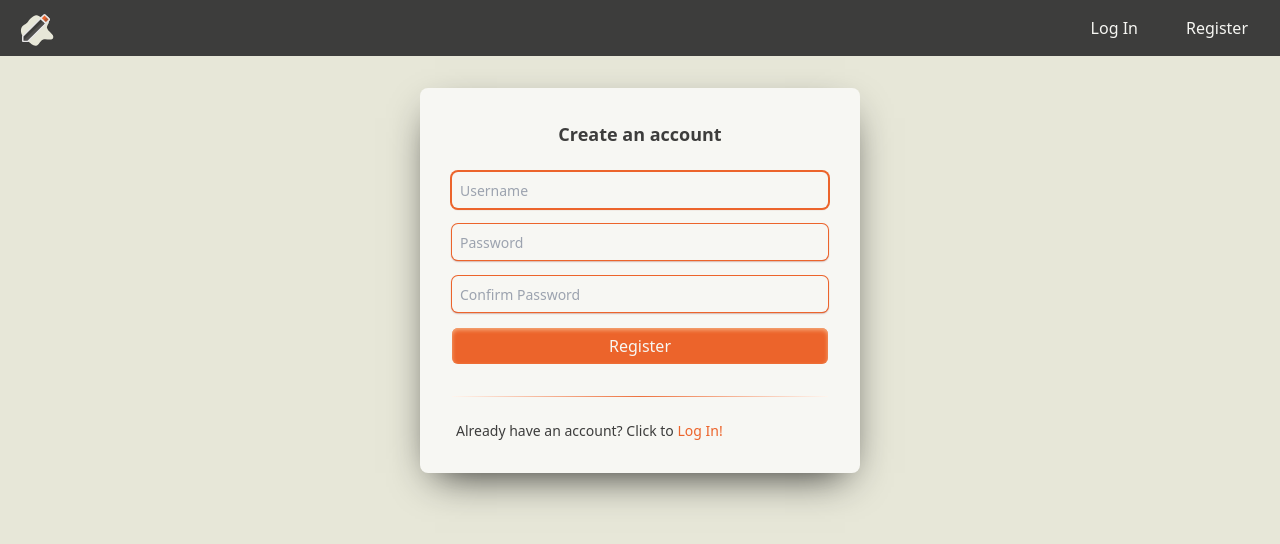
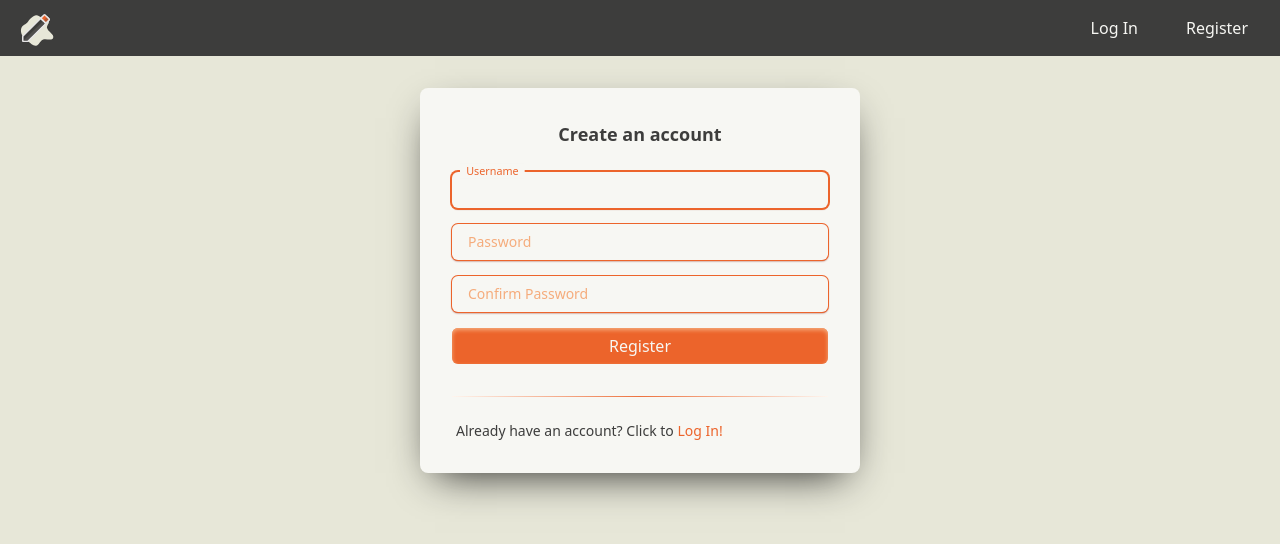
Before and after one commit to alitarika/wordGame, a React (Vite) app in the folder frontend/: page /register in a window 1280 px wide. Shown: the top 544 px of the page. Built offline with nearby package versions, Linux system fonts and the light colour scheme.

Commit message:
modify word backend logic -> catch if there is not any change. Form input label style changed to 'floating' input label in all forms -> login register create word modify word.

```diff
--- a/frontend/index.html
+++ b/frontend/index.html
@@ -4,7 +4,7 @@
     <meta charset="UTF-8" />
     <link rel="icon" type="image/svg+xml" href="./src/assets/logo.svg" />
     <meta name="viewport" content="width=device-width, initial-scale=1.0" />
-    <title>word game</title>
+    <title>Word Game</title>
   </head>
   <body
     class="bg-light text-dark box-border h-[100vh] w-[100vw] overflow-x-hidden"
--- a/frontend/src/assets/app.css
+++ b/frontend/src/assets/app.css
@@ -19,7 +19,10 @@
     @apply mb-6 font-bold text-lg text-center;
   }
   .form-input {
-    @apply shadow-sm shadow-primary-800 border-0 outline-0 block w-full ring-1 rounded-md focus:ring-2 bg-light-50 ring-primary placeholder:text-sm py-1.5 my-4 px-2 disabled:cursor-not-allowed;
+    @apply shadow-sm shadow-primary-800 border-0 outline-0 block w-full ring-1 rounded-md focus:ring-2 bg-light-50 ring-primary placeholder:text-sm py-1.5 my-4 px-3 disabled:cursor-not-allowed;
+  }
+  .form-label {
+    @apply absolute start-2 text-sm text-primary duration-200 transform -translate-y-2 scale-[0.77] -top-[3px] z-10 origin-[0] bg-light-50 px-2 peer-placeholder-shown:scale-100 peer-placeholder-shown:text-primary-300 peer-placeholder-shown:-translate-y-2 peer-placeholder-shown:top-4 peer-focus:-top-[3px] peer-focus:px-2 peer-focus:text-primary peer-focus:scale-[0.77];
   }
   .form-btn {
     @apply shadow-inner shadow-primary-300 active:shadow-primary-200 hover:opacity-90 block w-full bg-primary-500  text-light-50 rounded-md py-1.5 active:bg-primary-600 disabled:cursor-not-allowed;
--- a/frontend/src/components/TrainingCard.jsx
+++ b/frontend/src/components/TrainingCard.jsx
@@ -6,7 +6,7 @@ const TrainingCard = ({ children, onClick }) => {
       onClick={onClick}
       role="button"
       tabIndex={0}
-      className=" active:bg-dark-950 w-40 h-24 bg-gradient-to-bl from-dark-950 to-dark-600 hover:from-dark-900 hover:to-dark-500 shadow-inner shadow-dark-500 text-light p-2 active:from-primary-950 active:to-dark-600 text-center rounded-lg"
+      className="truncate active:bg-dark-950 w-40 h-24 bg-gradient-to-bl from-dark-950 to-dark-600 hover:from-dark-900 hover:to-dark-500 shadow-inner shadow-dark-500 text-light p-2 active:from-primary-950 active:to-dark-600 text-center rounded-lg"
     >
       <p className="pt-7">{children}</p>
     </div>
--- a/frontend/src/components/WordCard.jsx
+++ b/frontend/src/components/WordCard.jsx
@@ -1,7 +1,6 @@
 import { enqueueSnackbar } from "notistack";
 import React, { useContext } from "react";
-import { MdDeleteForever } from "react-icons/md";
-import { MdChangeCircle } from "react-icons/md";
+import { MdDeleteForever, MdChangeCircle } from "react-icons/md";
 import { Link } from "react-router-dom";
 import { deleteWord } from "../controllers/wordListControllers";
 import { WordListContext } from "../contexts/WordListContext";
@@ -34,6 +33,7 @@ const WordCard = ({ word }) => {
     <div className="relative">
       <button
         onClick={handleDelete}
+        title="Delete Word"
         className="absolute rounded-full size-5 text-primary-700 top-5 left-5  hover:size-7 hover:top-4 hover:left-4"
       >
         <MdDeleteForever className="mx-auto text-xl hover:text-3xl" />
--- a/frontend/src/components/WordCardSkeleton.jsx
+++ b/frontend/src/components/WordCardSkeleton.jsx
@@ -14,7 +14,7 @@ const WordCardSkeleton = () => {
       <div className=" h-px w-full bg-gradient-to-r from-light-50 via-light-200/90 to-light-50"></div>
       <div className="p-2 text-center hover:shadow-custom hover:cursor-pointer rounded-lg hover:shadow-light hover:bg-[linear-gradient(90deg,#e7e7d8,5%,#f7f7f3,95%,#e7e7d8)]">
         <p className="px-8 font-bold truncate rounded-lg bg-dark-900/50 h-3 w-36 mx-auto mt-2 animate-pulse"></p>
-        <p className="px-12 font-bold truncate rounded-lg bg-dark-900/40 h-2 w-24 mx-auto mt-3 mb-1 animate-pulse"></p>
+        <p className="px-4 font-bold truncate rounded-lg bg-dark-900/40 h-2 w-24 mx-auto mt-3 mb-1 animate-pulse"></p>
       </div>
     </div>
   );
--- a/frontend/src/pages/users/Login.jsx
+++ b/frontend/src/pages/users/Login.jsx
@@ -49,12 +49,13 @@ const Login = () => {
     <section className="form-card">
       <h1 className="form-title">Log In to your account</h1>
       <form onSubmit={handleLogin}>
+        <div className="relative">
           <input
-          className="form-input"
+            className="form-input peer"
             type="text"
             autoFocus
             autoComplete="username"
-          placeholder="Username"
+            placeholder=" "
             name="username"
             id="username"
             value={formData.username}
@@ -62,10 +63,15 @@ const Login = () => {
               setFormData({ ...formData, username: e.target.value })
             }
           />
+          <label for="username" className="form-label">
+            Username
+          </label>
+        </div>
+        <div className="relative">
           <input
-          className="form-input"
+            className="form-input peer"
             type="password"
-          placeholder="Password"
+            placeholder=" "
             name="password"
             id="password"
             value={formData.password}
@@ -73,6 +79,11 @@ const Login = () => {
               setFormData({ ...formData, password: e.target.value })
             }
           />
+          <label for="password" className="form-label">
+            Password
+          </label>
+        </div>
+
         <button className="form-btn">Login</button>
       </form>
       <div className="h-px w-full bg-gradient-to-r from-primary-50 via-primary-500/90 to-primary-50 mt-8 mb-6"></div>
--- a/frontend/src/pages/users/Register.jsx
+++ b/frontend/src/pages/users/Register.jsx
@@ -56,12 +56,13 @@ const Register = () => {
     <section className="form-card">
       <h1 className="form-title">Create an account</h1>
       <form onSubmit={handleRegister}>
+        <div className="relative">
           <input
-          className="form-input"
+            className="form-input peer"
             type="text"
             autoFocus
             autoComplete="username"
-          placeholder="Username"
+            placeholder=" "
             name="username"
             id="username"
             value={formData.username}
@@ -69,10 +70,16 @@ const Register = () => {
               setFormData({ ...formData, username: e.target.value })
             }
           />
+          <label for="username" className="form-label">
+            Username
+          </label>
+        </div>
+
+        <div className="relative">
           <input
-          className="form-input"
+            className="form-input peer"
             type="password"
-          placeholder="Password"
+            placeholder=" "
             name="password"
             id="password"
             value={formData.password}
@@ -80,10 +87,16 @@ const Register = () => {
               setFormData({ ...formData, password: e.target.value })
             }
           />
+          <label for="password" className="form-label">
+            Password
+          </label>
+        </div>
+
+        <div className="relative">
           <input
-          className="form-input"
+            className="form-input peer"
             type="password"
-          placeholder="Confirm Password"
+            placeholder=" "
             name="passwordConfirm"
             id="passwordConfirm"
             value={formData.passwordConfirm}
@@ -91,6 +104,11 @@ const Register = () => {
               setFormData({ ...formData, passwordConfirm: e.target.value })
             }
           />
+          <label for="passwordConfirm" className="form-label">
+            Confirm Password
+          </label>
+        </div>
+
         <button className="form-btn">Register</button>
       </form>
       <div className="h-px w-full bg-gradient-to-r from-primary-50 via-primary-500/90 to-primary-50 mt-8 mb-6"></div>
--- a/frontend/src/pages/words/CreateWord.jsx
+++ b/frontend/src/pages/words/CreateWord.jsx
@@ -47,11 +47,12 @@ const CreateWord = ({ disabled = false }) => {
     <section className="form-card">
       <h1 className="form-title">Create a word</h1>
       <form onSubmit={handleSubmit}>
+        <div className="relative">
           <input
-          className="form-input"
+            className="form-input peer"
             type="text"
             autoFocus={!disabled}
-          placeholder="word"
+            placeholder=" "
             name="original"
             id="original"
             value={formData.original}
@@ -60,10 +61,16 @@ const CreateWord = ({ disabled = false }) => {
             }
             disabled={disabled}
           />
+          <label for="original" className="form-label">
+            Word
+          </label>
+        </div>
+
+        <div className="relative">
           <input
-          className="form-input"
+            className="form-input peer"
             type="text"
-          placeholder="translation"
+            placeholder=" "
             name="translation"
             id="translation"
             value={formData.translation}
@@ -72,6 +79,11 @@ const CreateWord = ({ disabled = false }) => {
             }
             disabled={disabled}
           />
+          <label for="translation" className="form-label">
+            Translation
+          </label>
+        </div>
+
         <button className="form-btn" disabled={disabled}>
           Create Word
         </button>
--- a/frontend/src/pages/words/GuestHomePage.jsx
+++ b/frontend/src/pages/words/GuestHomePage.jsx
@@ -1,6 +1,7 @@
 import React, { useEffect } from "react";
 import RandomWordCard from "../../components/RandomWordCard";
 import CreateWord from "./CreateWord";
+import WordCardSkeleton from "../../components/WordCardSkeleton";
 
 const Home = () => {
   useEffect(() => {
@@ -12,9 +13,26 @@ const Home = () => {
       <h1 className="gradient-text text-[10vmin] text-balance text-center p-4 drop-shadow-lg custom-text-shadow border-2 border-black">
         Practicing Your Words Has Never Been This Fun
       </h1>
+      <div className="border-2  border-black flex flex-col-reverse sm:flex-row">
+        <div className="border-2 border-black">
+          <p>text</p>
+        </div>
+        <div className="sm:w-[440px]">
+          <CreateWord disabled />
+        </div>
+      </div>
       <div>
-        <p> asd</p>
-        <CreateWord disabled />
+        <div className="max-w-[440px] bg-light-50 p-4 m-auto rounded-lg">
+          <h2 className="text-center my-3 text-primary">
+            <span className=" font-bold text-lg">XXX</span> words
+          </h2>
+          <WordCardSkeleton />
+          <WordCardSkeleton />
+          <WordCardSkeleton />
+        </div>
+        <div>
+          <p>asd</p>
+        </div>
       </div>
       <div className="sm:flex  sm:m-2 gap-10 border-2 border-black sm:justify-around">
         <div className="flex border-2 border-black">
--- a/frontend/src/pages/words/ModifyWord.jsx
+++ b/frontend/src/pages/words/ModifyWord.jsx
@@ -1,5 +1,5 @@
 import { enqueueSnackbar } from "notistack";
-import React, { useContext, useEffect, useState } from "react";
+import { useContext, useEffect, useState } from "react";
 import { useLocation, useNavigate } from "react-router-dom";
 import { updateWord } from "../../controllers/wordListControllers";
 import { WordListContext } from "../../contexts/WordListContext";
@@ -43,11 +43,12 @@ const ModifyWord = () => {
     <section className="form-card">
       <h1 className="form-title">Modify word</h1>
       <form onSubmit={handleSubmit}>
+        <div className="relative">
           <input
-          className="form-input"
+            className="form-input peer"
             type="text"
             autoFocus
-          placeholder={location.state.original}
+            placeholder=" "
             name="original"
             id="original"
             value={formData.original}
@@ -55,10 +56,21 @@ const ModifyWord = () => {
               setFormData({ ...formData, original: e.target.value })
             }
           />
+          <label for="original" className="form-label">
+            {location.state.original == formData.original ? (
+              <>{location.state.original}</>
+            ) : (
+              <span className="line-through font-semibold decoration-primary">
+                {location.state.original}
+              </span>
+            )}
+          </label>
+        </div>
+        <div className="relative">
           <input
-          className="form-input"
+            className="form-input peer"
             type="text"
-          placeholder={location.state.translation}
+            placeholder=" "
             name="translation"
             id="translation"
             value={formData.translation}
@@ -66,6 +78,17 @@ const ModifyWord = () => {
               setFormData({ ...formData, translation: e.target.value })
             }
           />
+          <label for="translation" className="form-label">
+            {location.state.translation == formData.translation ? (
+              <>{location.state.translation}</>
+            ) : (
+              <span className="line-through font-semibold decoration-primary">
+                {location.state.translation}
+              </span>
+            )}
+          </label>
+        </div>
+
         <button className="form-btn">Modify Word</button>
       </form>
     </section>
```
Also changed, not shown: 1 other file (tests, documents, lock files or other folders). Lines whose indentation alone changed are shown as unchanged.
